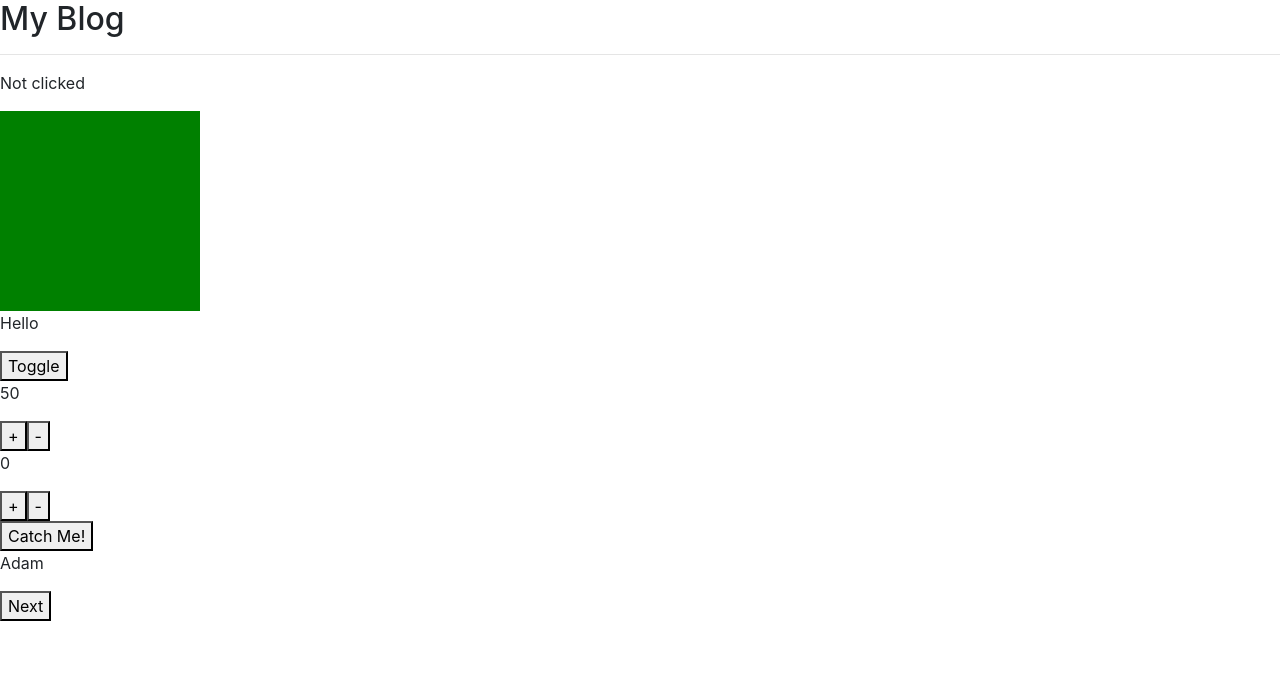
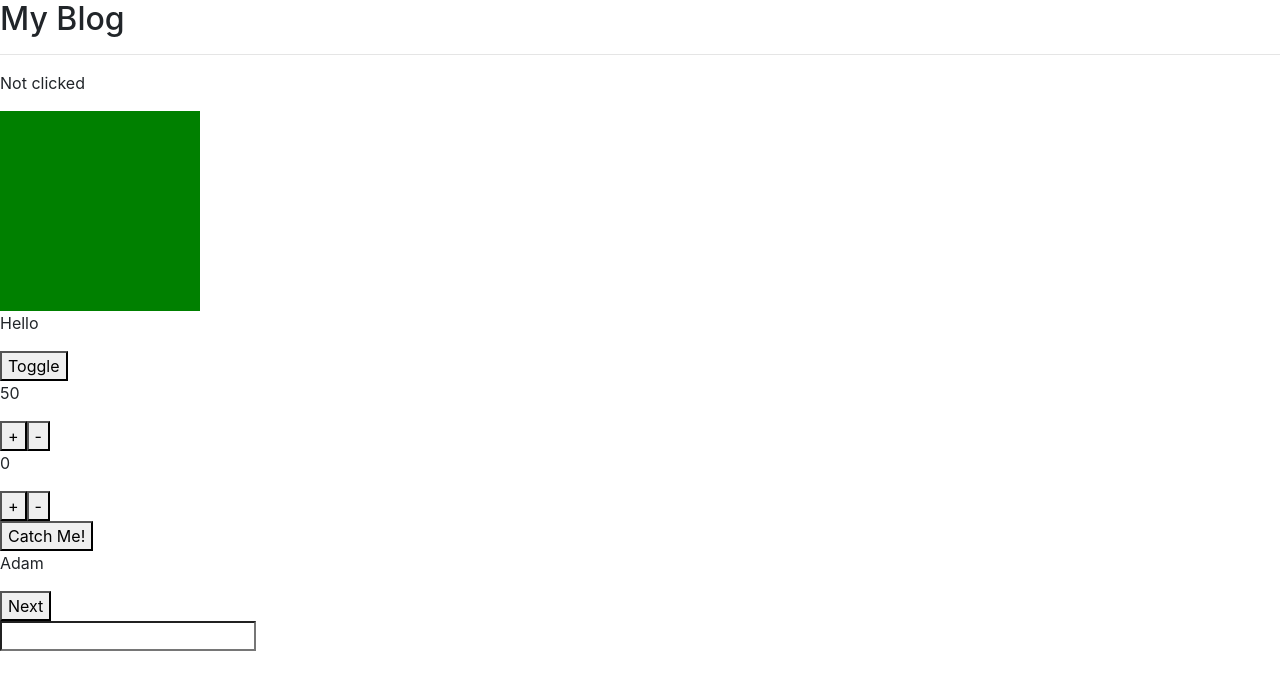
Before and after one commit to Avi-Cohen-Nehemia/week-10--advanced-react, a React (Create React App) app: page / in a window 1280 px wide. Shown: the top 690 px of the page. Built offline with nearby package versions, Linux system fonts and the light colour scheme.

Commit message:
solved 'PasswordStrength' exercise using Hook

```diff
--- a/src/App.js
+++ b/src/App.js
@@ -16,6 +16,7 @@ import Counter from './hooks/Counter';
 import StepCounter from './hooks/StepCounter';
 import CatchMeIfYouCan from './hooks/CatchMeIfYouCan';
 import RollCall from './hooks/RollCall';
+import PasswordStrength from './hooks/PasswordStrength';
 
 function App() {
   return (
@@ -44,6 +45,8 @@ function App() {
       <RollCall
         names={ ["Adam", "Avi", "Dan", "Harriet", "Hanna", "Henry", "Jack", "Nick", "Kierran", "Maddy", "Mhairi", "Richard"] }
       />
+
+      <PasswordStrength />
       <Switch>
         <Route exact path="/news" component={ Articles }/>
         <Route exact path="/news/create" component={ CreateArticle }/>
--- /dev/null
+++ b/src/hooks/PasswordStrength.js
@@ -0,0 +1,40 @@
+import React, { useState } from "react";
+
+const PasswordStrength = () => {
+
+    const [input, setInput] = useState("");
+
+    const updateInput = (e) => {
+        let value = e.currentTarget.value;
+        setInput(value);
+    };
+
+    let color = (text) => {
+        if (text.length === 0) {
+            return "white";
+        }
+
+        if (text.length > 0 && text.length < 9) {
+            return "red";
+        }
+
+        if (text.length >= 9 && text.length < 16) {
+            return "orange";
+        }
+
+        return "green";
+    };
+
+    return(
+        <div>
+            <input
+                type="password"
+                onChange={ updateInput }
+                style={{ backgroundColor: color(input) }}
+                value={ input }
+            />
+        </div>
+    );
+}
+
+export default PasswordStrength;
```
